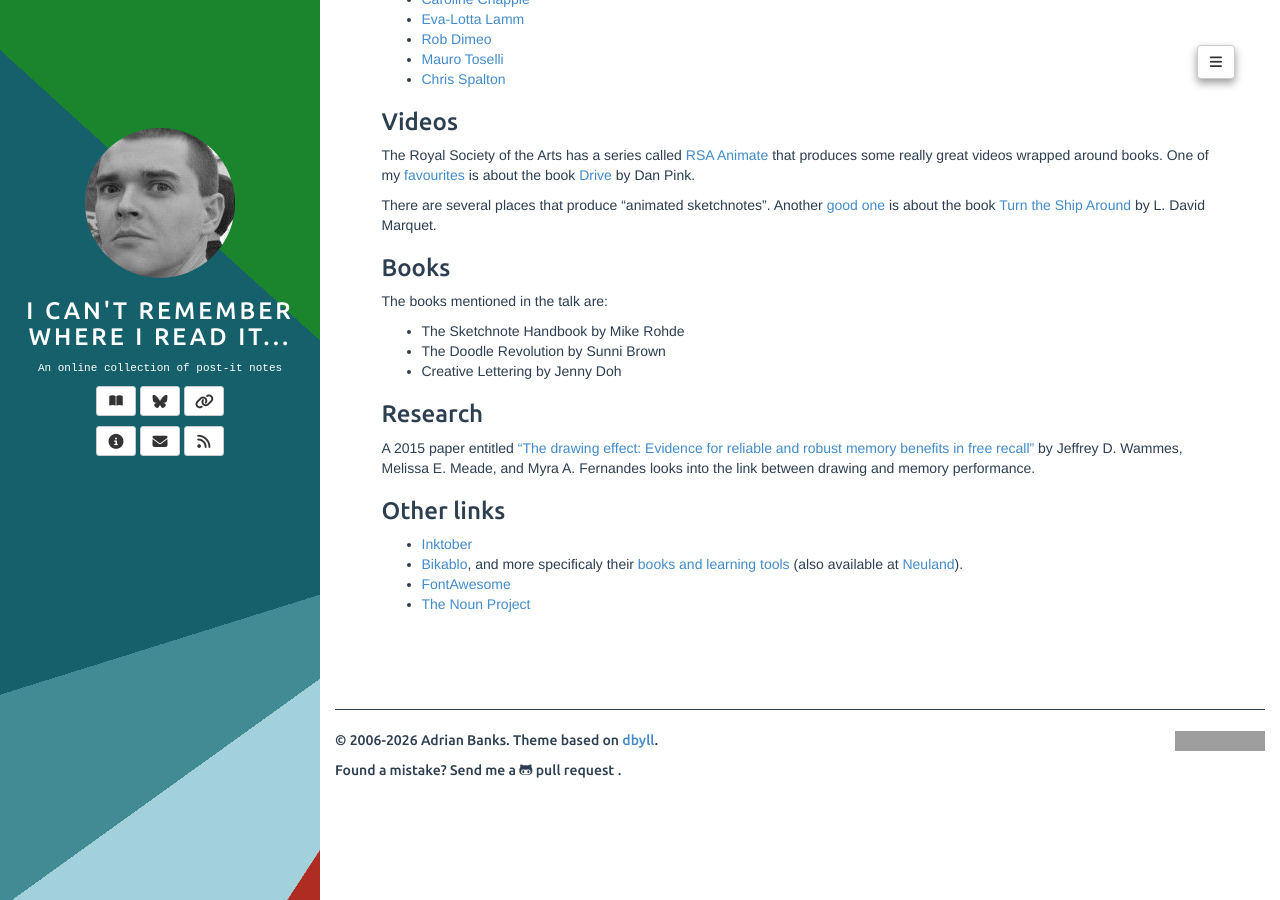
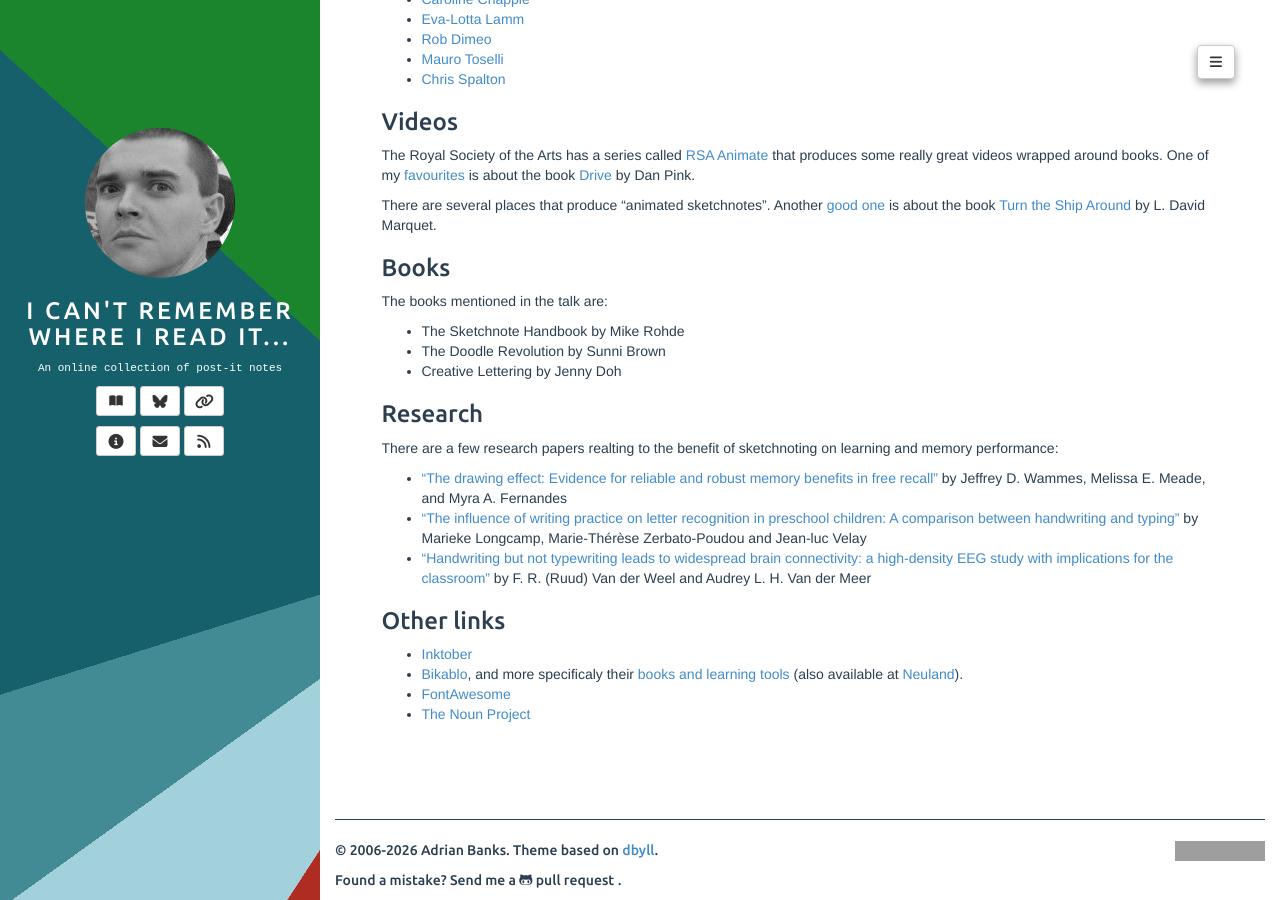
Before and after one commit to adrianbanks/adrianbanks.github.io, a Jekyll site: the page built from talks/sketchnoting-101/index.md, in a window 1280 px wide and 900 px high, scrolled down 2024 px. Built offline with Jekyll 4.4.1, drawn with Linux system fonts in a browser that asks for light colours; grey boxes are pictures that could not be loaded.

Commit message:
Add more research paper links

```diff
--- a/talks/sketchnoting-101/index.md
+++ b/talks/sketchnoting-101/index.md
@@ -83,8 +83,11 @@ The books mentioned in the talk are:
 
 ### Research
 
-A 2015 paper entitled ["The drawing effect: Evidence for reliable and robust memory benefits in free recall"](https://www.researchgate.net/publication/282658904_The_Drawing_Effect_Evidence_for_Reliable_and_Robust_Memory_Benefits_in_Free_Recall) by Jeffrey D. Wammes, Melissa E. Meade, and Myra A. Fernandes looks into the link between drawing and memory performance.
+There are a few research papers realting to the benefit of sketchnoting on learning and memory performance:
 
+- ["The drawing effect: Evidence for reliable and robust memory benefits in free recall"](https://www.researchgate.net/publication/282658904_The_Drawing_Effect_Evidence_for_Reliable_and_Robust_Memory_Benefits_in_Free_Recall) by Jeffrey D. Wammes, Melissa E. Meade, and Myra A. Fernandes
+- ["The influence of writing practice on letter recognition in preschool children: A comparison between handwriting and typing"](https://www.researchgate.net/publication/7914118_The_influence_of_writing_practice_on_letter_recognition_in_preschool_children_A_comparison_between_handwriting_and_typing) by Marieke Longcamp, Marie-Thérèse Zerbato-Poudou and Jean-luc Velay
+- ["Handwriting but not typewriting leads to widespread brain connectivity: a high-density EEG study with implications for the classroom"](https://www.frontiersin.org/journals/psychology/articles/10.3389/fpsyg.2023.1219945/full) by F. R. (Ruud) Van der Weel and Audrey L. H. Van der Meer
 
 ### Other links
 
```
